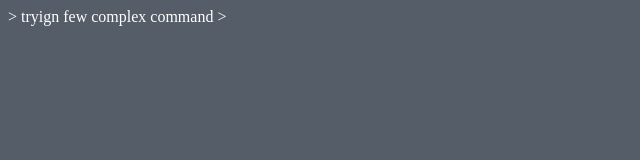
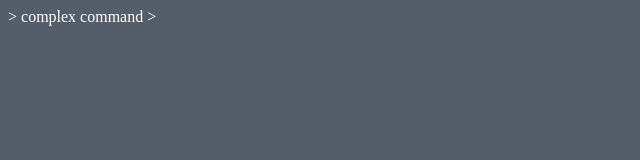
Before and after one commit to swastik123/angular5, a plain HTML site: page index.html in a window 1280 px wide. Shown: the full height of the page, 0-640 px from the left. Drawn offline with Linux system fonts and the light colour scheme.

Commit message:
Update index.html

```diff
--- a/index.html
+++ b/index.html
@@ -6,6 +6,6 @@
 	<link rel="stylesheet" type="text/css" href="style.css">>
 </head>
 <body>
-tryign few complex command
+complex command
 </body>
 </html>>
```
